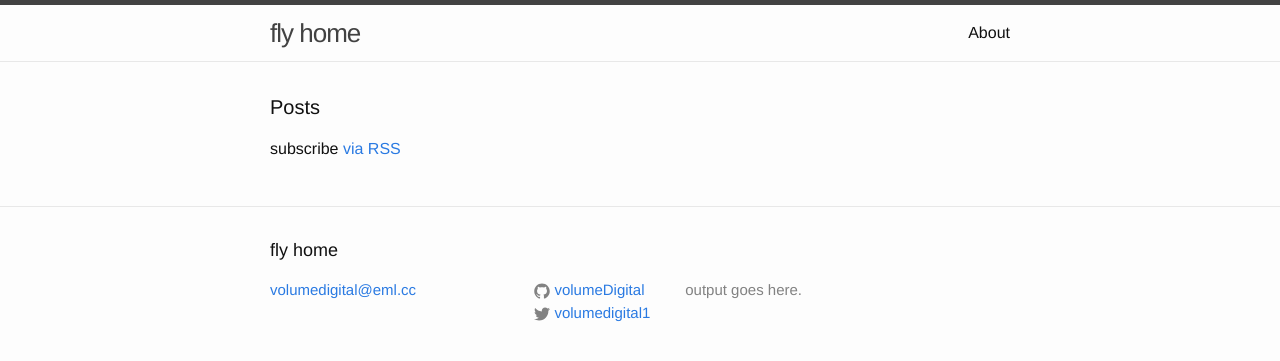
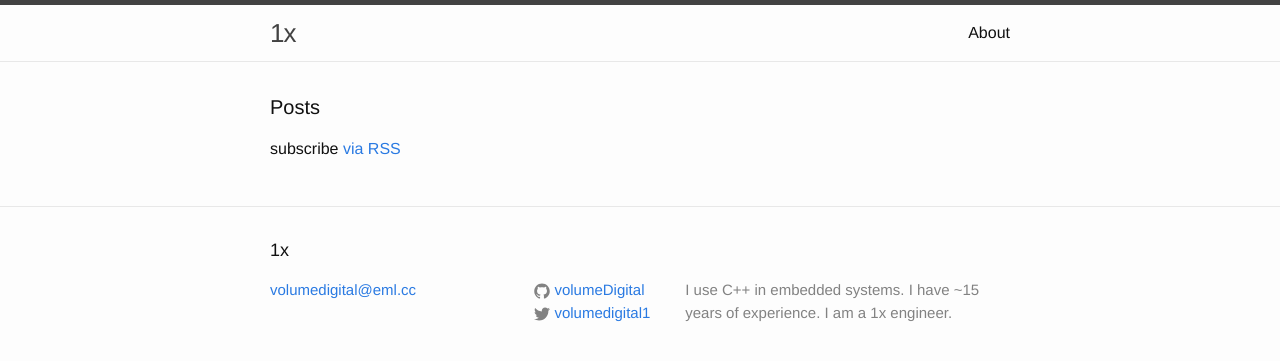
Before and after one commit to volumeDigital/volumeDigital.github.io, a Jekyll site: the page built from index.html, in a window 1280 px wide. Shown: the top 361 px of the page. Built offline with Jekyll 4.4.1, drawn with Linux system fonts in a browser that asks for light colours.

Commit message:
Update config. New title/description.

```diff
--- a/_config.yml
+++ b/_config.yml
@@ -6,10 +6,12 @@
 # 'jekyll serve'. If you change this file, please restart the server process.
 
 # Site settings
-title: fly home
+title: 1x
 email: volumedigital@eml.cc
-description: > # this means to ignore newlines until "baseurl:"
-  output goes here.
+description:
+  I use C++ in embedded systems.
+  I have ~15 years of experience.
+  I am a 1x engineer.
 baseurl: "" # the subpath of your site, e.g. /blog
 #url: "http://yourdomain.com" # the base hostname & protocol for your site
 twitter_username: volumedigital1
```
